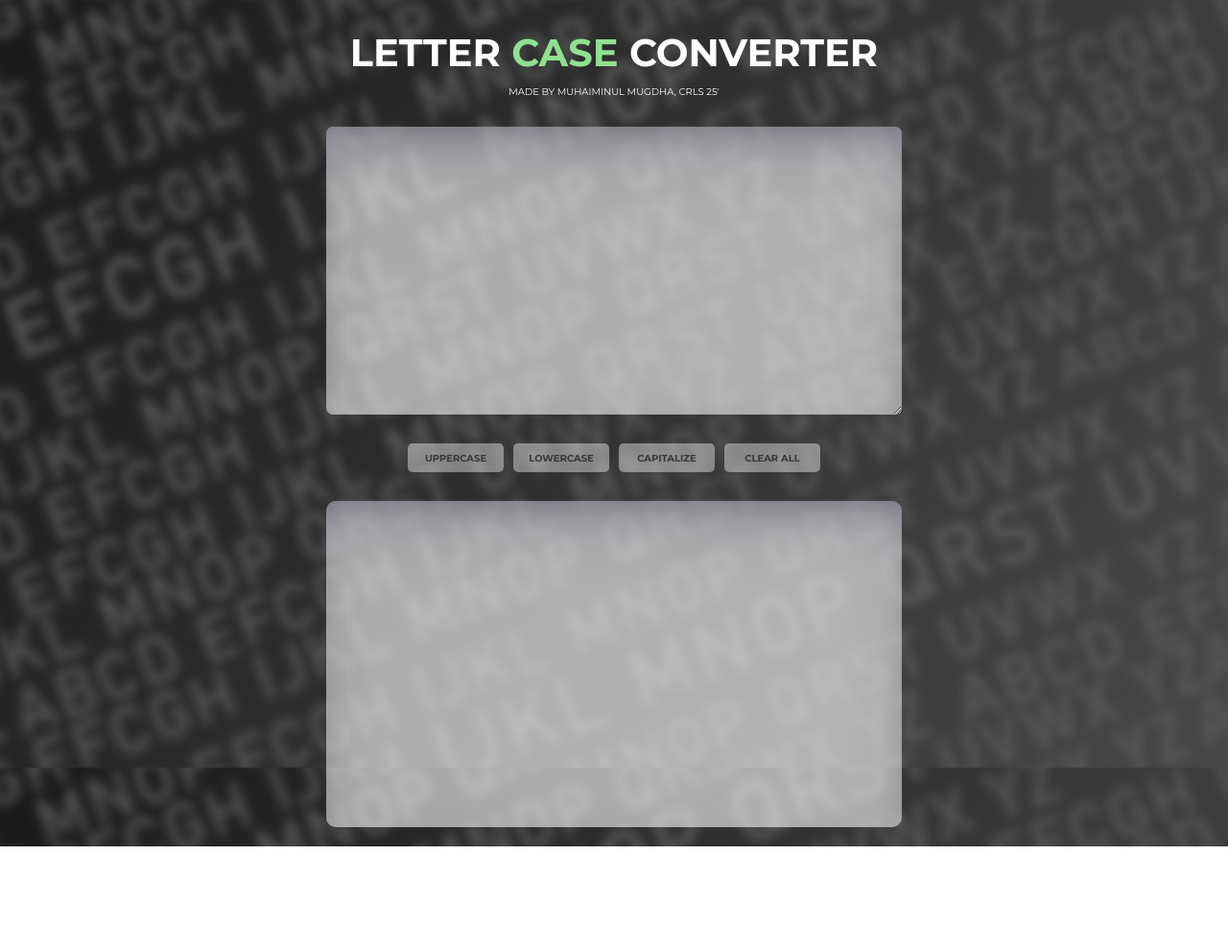
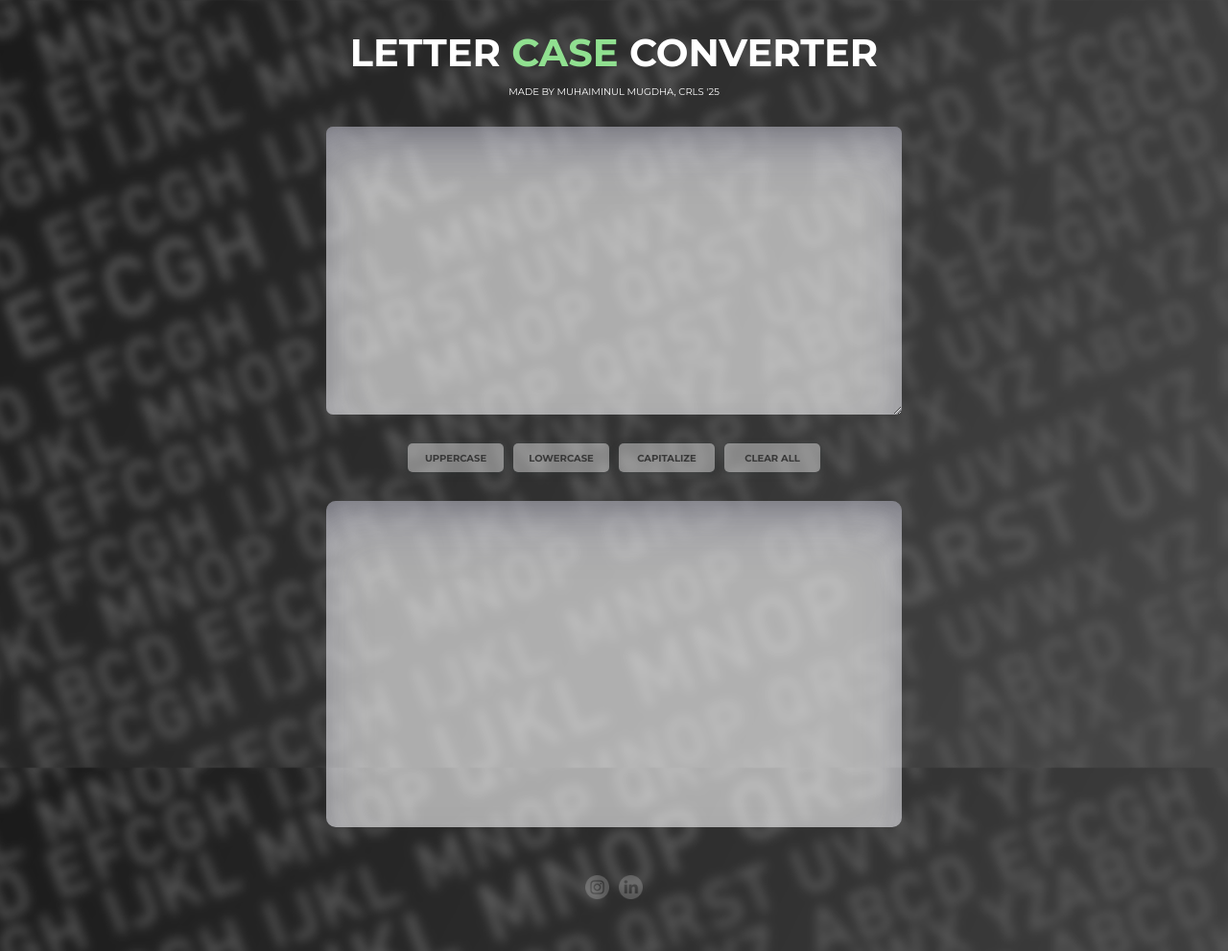
Before and after one commit to muhaiminulmugdha/lcc, a plain HTML site: page index.html in a window 1280 px wide. Shown: the whole page at 96% size. Before the commit the page ends 882 px from the top, so only its background shows below. Drawn offline with Linux system fonts and the light colour scheme.

Commit message:
added footer with socials

```diff
--- a/index.html
+++ b/index.html
@@ -17,7 +17,7 @@
     <div class="captions">
       <h1> Letter <span>Case</span> Converter</h1>
       <!-- <p><marquee direction="left" scrollamount="5"><p>Made by Muhaiminul Mugdha, CRLS 25'</p></marquee></p> -->
-      <p>Made by Muhaiminul Mugdha, CRLS 25'</p>
+      <p>Made by Muhaiminul Mugdha, CRLS '25</p>
     </div>
     <div class="inputsHere">
       <textarea id="mainInput" name="" id="" cols="30" rows="10"></textarea>
@@ -34,6 +34,11 @@
       <p id="outputBox"></p>
     </div>
 
+    <footer>
+      <a href="https://www.instagram.com/mimugdho/"><img src="./ig.png" alt=""></a>
+      <a href="https://www.linkedin.com/in/muhaiminul-mugdha-8b03ba303/?trk=opento_sprofile_topcard"><img src="./lnkdn.png" alt=""></a>
+    </footer>
+
   </div>
   <script src="app.js"></script>
 </body>
--- a/style.css
+++ b/style.css
@@ -1,6 +1,7 @@
 *{
   margin: 0;
   padding: 0;
+  height: 100%;
 }
 
 body{
@@ -120,6 +121,28 @@ button:hover{
   overflow: scroll;
 }
 
+img{
+  height: 25px;
+  opacity: 0.2;
+  transition: all 0.3s;
+}
+
+img:hover{
+  height: 25px;
+  opacity: 1;
+  filter: drop-shadow(0 0 0.75rem #90e090d8);
+  transition: all 0.3s;
+}
+
+
+
+footer{
+  display: flex;
+  gap: 10px;
+  margin-top: 20px;
+  margin-bottom: 50px;
+}
+
 
 @media screen and (max-width: 600px) {
 
```
Also changed, not shown: ig.png (added), lnkdn.png (added).
